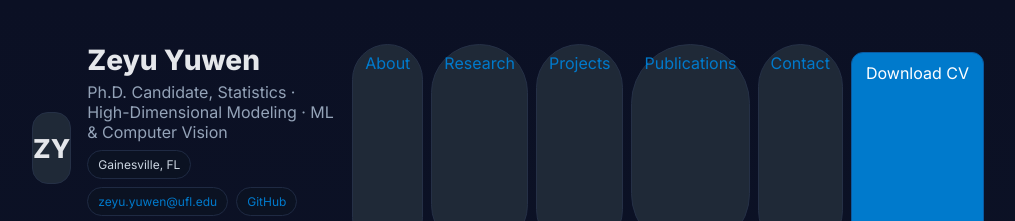
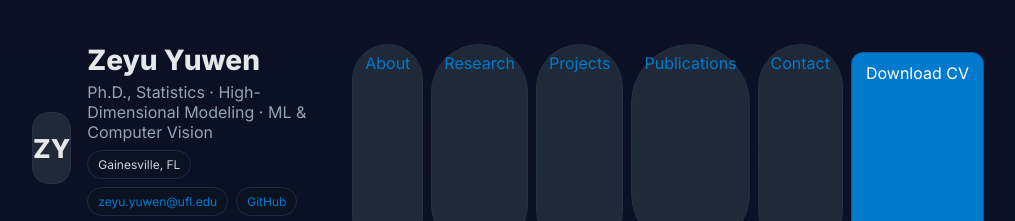
Before and after one commit to ZeyuYuwen96/zeyuyuwen96.github.io, a plain HTML site: page index.html in a window 1280 px wide. Shown: the top 221 px of the page, without its empty margins (132-1147 px from the left). Drawn offline with Linux system fonts and the light colour scheme.

Commit message:
Update index.html

```diff
--- a/index.html
+++ b/index.html
@@ -57,7 +57,7 @@
         <div class="avatar" aria-hidden="true">ZY</div>
         <div>
           <h1>Zeyu Yuwen</h1>
-          <div class="tagline">Ph.D. Candidate, Statistics · High-Dimensional Modeling · ML & Computer Vision</div>
+          <div class="tagline">Ph.D., Statistics · High-Dimensional Modeling · ML & Computer Vision</div>
           <div class="chips">
             <span class="chip">Gainesville, FL</span>
             <span class="chip"><a href="mailto:zeyu.yuwen@ufl.edu">zeyu.yuwen@ufl.edu</a></span>
```
